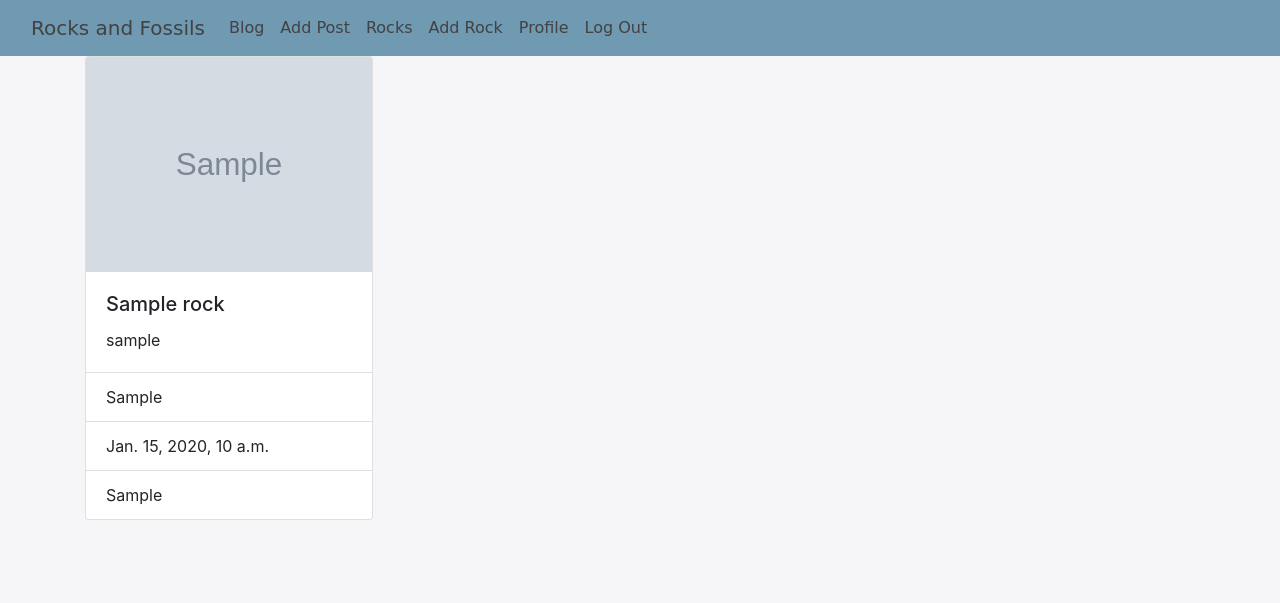
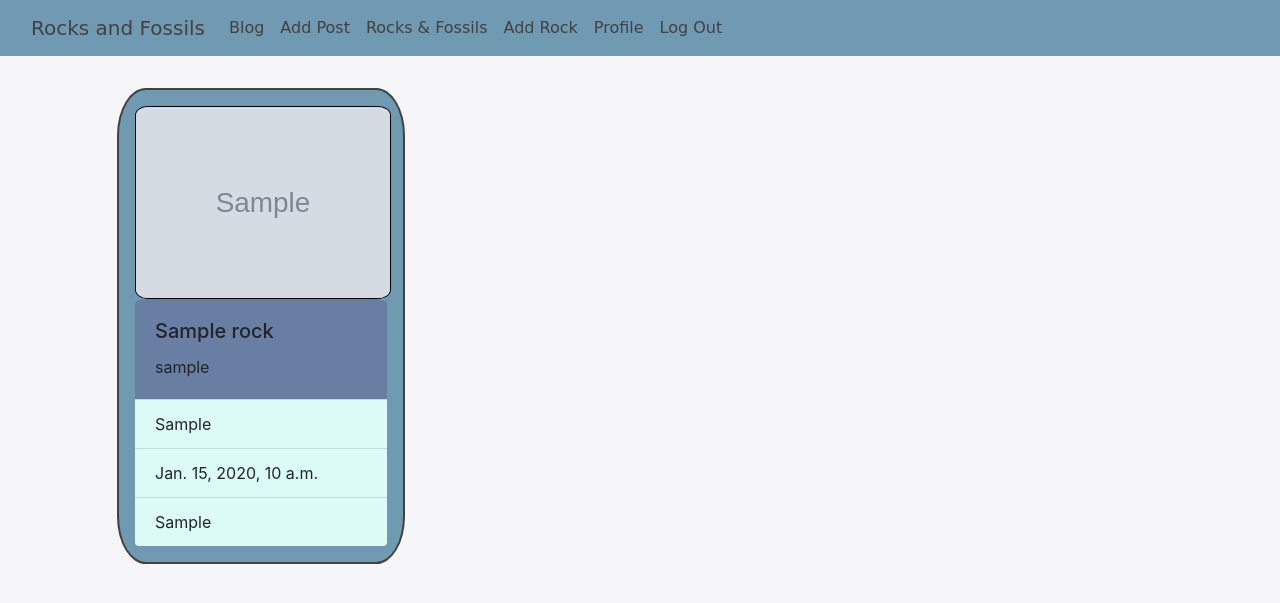
Before and after one commit to HollyT85/Django-Rocks-Fossils, a Django app: page /rocks/ in a window 1280 px wide. Shown: the top 603 px of the page. Run offline with Django 4.2, Linux system fonts and the light colour scheme; a user stored in the database is signed in; tables that the repository leaves empty hold one stand-in row (values such as "Sample post"); grey boxes marked "Sample" are stand-in pictures; some web fonts are replaced.

Commit message:
working on display of cards

```diff
--- a/home/templates/home/index.html
+++ b/home/templates/home/index.html
@@ -7,8 +7,8 @@
     <div>
         <h1>Rocks & Fossils</h1>
     </div>
-    <div>
-        <img src="{% static 'media/ammonite.png' %}" alt="ammonite" class="hero-image">
+    <div class="hero-image">
+        <img src="{% static 'media/ammonite.png' %}" alt="ammonite">
     </div>
 </div>
 
--- a/rocks/templates/rocks/rocks.html
+++ b/rocks/templates/rocks/rocks.html
@@ -3,9 +3,12 @@
 
 {% block content %}
 
+<!-- <div class="hero-image">
+    <img src="{% static 'media/ammonite.png' %}" alt="ammonite" class="hero-image">
+</div> -->
 <div class="container">
     {% for rock in rocks %}
-    <div class="card" style="width: 18rem;">
+    <div class="card card-edit">
         <img class="card-img-top" src="{{ rock.image.url }}" alt="{{ rock.title }}">
         <div class="card-body">
             <h5 class="card-title">{{ rock.title }}</h5>
@@ -13,13 +16,14 @@
                 {{ rock.owner }}
             </p>
         </div>
-        <ul class="list-group list-group-flush">
-            <li class="list-group-item">{{ rock.location }}</li>
-            <li class="list-group-item">{{ rock.date_found }}</li>
-            <li class="list-group-item">{{ rock.extra_info }}</li>
+        <ul class="list-group list-group-flush ">
+            <li class="list-group-item card-info">{{ rock.location }}</li>
+            <li class="list-group-item card-info">{{ rock.date_found }}</li>
+            <li class="list-group-item card-info">{{ rock.extra_info }}</li>
         </ul>
     </div>
     {% endfor %}
 </div>
+</div>
 
 {% endblock %}
--- a/static/css/base.css
+++ b/static/css/base.css
@@ -43,6 +43,7 @@ nav {
 .hero-image{
     width: 100%;
     opacity: 0.3;
+    position: relative;
 }
 
 .border {
@@ -82,3 +83,39 @@ h2 {
     font-size: 8vh;
     margin-top: 10px;
 }
+
+/* Cards for displaying rocks and fossils*/
+
+/* .card {
+    position: absolute;
+} */
+
+.card-edit {
+    width: 18rem;
+    margin: 2rem;
+    padding: 1rem;
+    display: inline-block;
+    border: 2px #424242 solid;
+    border-radius: 10%;
+    background-color: #7099B2;
+}
+
+.card-img-top {
+    min-height: 6rem;
+    min-width: 16rem;
+    border: 1px solid black;
+    text-align: center;
+    border-radius: 5%;
+}
+
+.card-body {
+    background-color: #687EA2;
+    border-top-left-radius: 5%;
+    border-top-right-radius: 5%;
+}
+
+.card-info {
+    background-color: #DDFBF6;
+    border-bottom-left-radius: 5%;
+    border-bottom-right-radius: 5%;
+}
--- a/templates/includes/navbar.html
+++ b/templates/includes/navbar.html
@@ -14,7 +14,7 @@
                         <a class="nav-link" href="#">Add Post</a>
                     </li>
                     <li class="nav-item">
-                        <a class="nav-link" href="{% url 'rocks' %}">Rocks</a>
+                        <a class="nav-link" href="{% url 'rocks' %}">Rocks & Fossils</a>
                     </li>
                     <li class="nav-item">
                         <a class="nav-link" href="#">Add Rock</a>
```
